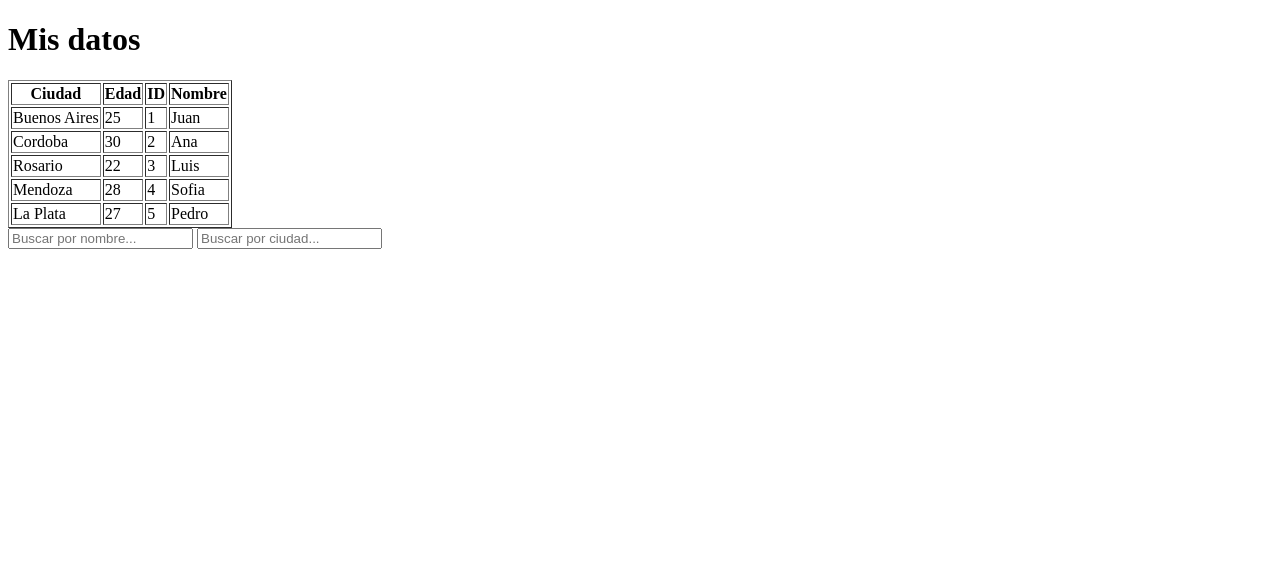
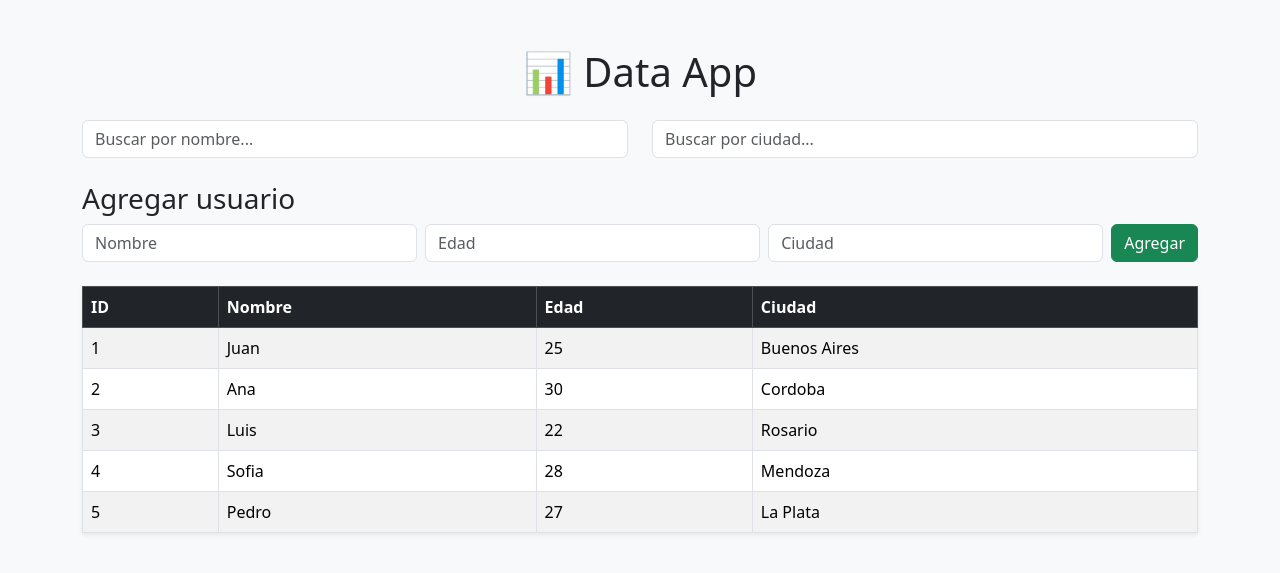
Before and after one commit to Sebayur/proyecto-data-app, a Flask app: page / in a window 1280 px wide. Shown: the top 573 px of the page. Run offline with Flask 3, Linux system fonts and the light colour scheme.

Commit message:
Agrego la creacion de usuario desde la interfaz

```diff
--- a/app.py
+++ b/app.py
@@ -1,4 +1,4 @@
-from flask import Flask, jsonify, render_template
+from flask import Flask, jsonify, render_template, request
 import pandas as pd
 from sqlalchemy import create_engine
 
@@ -7,7 +7,8 @@ engine = create_engine("sqlite:///database/app.db")
 app = Flask(__name__)
 
 #Cargar datos
-df = pd.read_sql("SELECT * FROM usuarios", engine) # Leé el resultado de la consulta SQL y lo guarda en un DataFrame.
+def obtener_usuarios():
+    return pd.read_sql("SELECT * FROM usuarios", engine) # Leé el resultado de la consulta SQL y lo guarda en un DataFrame.
 print("APP CORRECTA CARGADA")
 @app.route("/")
 def home():
@@ -15,10 +16,41 @@ def home():
 
 @app.route('/data')
 def data():
+    df = obtener_usuarios()
     return jsonify(df.to_dict(orient='records'))
+
+@app.route("/agregar", methods=["POST"])
+def agregar_usuario():
+
+    datos = request.json
+
+    nombre = datos["nombre"]
+    edad = datos["edad"]
+    ciudad = datos["ciudad"]
+
+    df = obtener_usuarios()
+
+    nuevo_id = df["id"].max() + 1
+
+    nuevo = pd.DataFrame([{
+        "id": nuevo_id,
+        "nombre": nombre,
+        "edad": edad,
+        "ciudad": ciudad
+    }])
+
+    nuevo.to_sql(
+        "usuarios",
+        engine,
+        if_exists="append",
+        index=False
+    )
+
+    return {"mensaje": "Usuario agregado correctamente"}
 
 @app.route("/usuarios/<int:id>")
 def get_usuario(id):
+       df = obtener_usuarios()
        usuario = df[df["id"] == id]
 
        if usuario.empty:
--- a/templates/index.html
+++ b/templates/index.html
@@ -1,27 +1,83 @@
 <!DOCTYPE html>
 <html>
 <head>
+    <meta charset="UTF-8">
+    <meta name="viewport" content="width=device-width, initial-scale=1">
+
     <title>Data App</title>
+
+    <link href="https://cdn.jsdelivr.net/npm/bootstrap@5.3.7/dist/css/bootstrap.min.css" rel="stylesheet">
 </head>
-<body>
+<body class="bg-light">
 
-    <h1>Mis datos</h1>
+<div class="container mt-5">
 
-<table border="1" id="tabla">
-    <thead>
+    <h1 class="mb-4 text-center">
+        📊 Data App
+    </h1>
+
+    <div class="row mb-3">
+
+        <div class="col-md-6">
+            <input
+                type="text"
+                id="buscador-nombre"
+                class="form-control"
+                placeholder="Buscar por nombre...">
+        </div>
+
+        <div class="col-md-6">
+            <input
+                type="text"
+                id="buscador-ciudad"
+                class="form-control"
+                placeholder="Buscar por ciudad...">
+        </div>
+
+    </div>
+
+    <h3 class="mt-4">Agregar usuario</h3>
+
+    <div class="row g-2 mb-4">
+        <div class="col">
+            <input type="text" id="nombre" class="form-control" placeholder="Nombre">
+        </div>
+
+        <div class="col">
+            <input type="number" id="edad" class="form-control" placeholder="Edad">
+        </div>
+
+        <div class="col">
+            <input type="text" id="ciudad" class="form-control" placeholder="Ciudad">
+        </div>
+
+        <div class="col-auto">
+            <button class="btn btn-success" id="agregar">
+                Agregar
+            </button>
+        </div>
+    </div>
+
+    <table class="table table-striped table-hover table-bordered shadow-sm" id="tabla">
+
+        <thead class="table-dark">
+
             <tr>
-            <th>Ciudad</th>
-            <th>Edad</th>
                 <th>ID</th>
                 <th>Nombre</th>
+                <th>Edad</th>
+                <th>Ciudad</th>
             </tr>
+
         </thead>
+
         <tbody>
+
         </tbody>
+
     </table>
 
-<input type="text" id="buscador-nombre" placeholder="Buscar por nombre...">
-<input type="text" id="buscador-ciudad" placeholder="Buscar por ciudad...">
+</div>
 
 <script>
 let datos = [];
@@ -41,10 +97,10 @@ function mostrarDatos(lista) {
         const fila = document.createElement("tr");
 
         fila.innerHTML = `
-            <td>${usuario.ciudad}</td>
-            <td>${usuario.edad}</td>
             <td>${usuario.id}</td>
             <td>${usuario.nombre}</td>
+            <td>${usuario.edad}</td>
+            <td>${usuario.ciudad}</td>
         `;
 
         tabla.appendChild(fila);
@@ -65,6 +121,46 @@ function filtrar() {
 
 document.querySelector("#buscador-nombre").addEventListener("input", filtrar);
 document.querySelector("#buscador-ciudad").addEventListener("input", filtrar);
+document.querySelector("#agregar").addEventListener("click", () => {
+
+    const nombre = document.querySelector("#nombre").value;
+    const edad = document.querySelector("#edad").value;
+    const ciudad = document.querySelector("#ciudad").value;
+
+    fetch("/agregar", {
+
+        method: "POST",
+
+        headers: {
+            "Content-Type": "application/json"
+        },
+
+        body: JSON.stringify({
+            nombre,
+            edad,
+            ciudad
+        })
+
+    })
+    .then(res => res.json())
+    .then(() => {
+
+        return fetch("/data");
+
+    })
+    .then(res => res.json())
+    .then(data => {
+
+        datos = data;
+        mostrarDatos(datos);
+
+        document.querySelector("#nombre").value = "";
+        document.querySelector("#edad").value = "";
+        document.querySelector("#ciudad").value = "";
+
+    });
+
+});
 </script>
 
 </body>
```
Also changed, not shown: database/app.db. Lines whose indentation alone changed are shown as unchanged.
